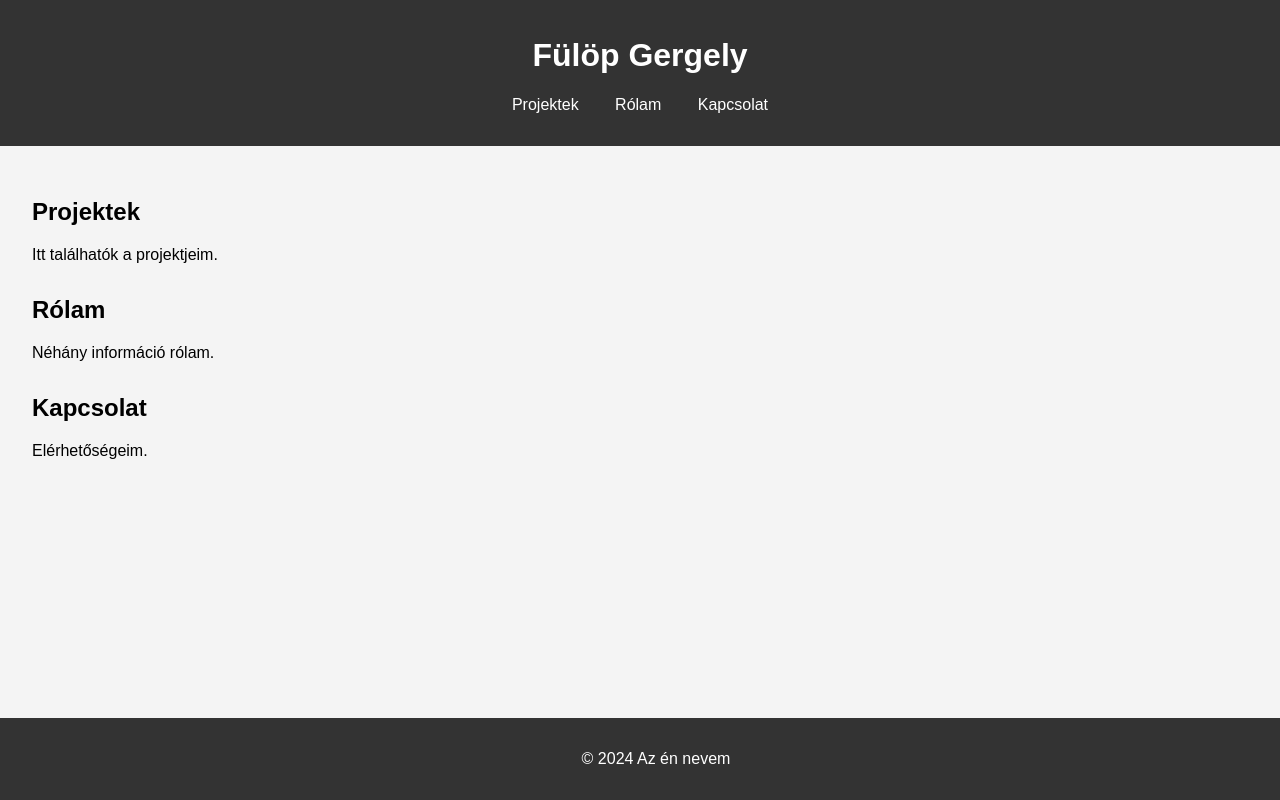
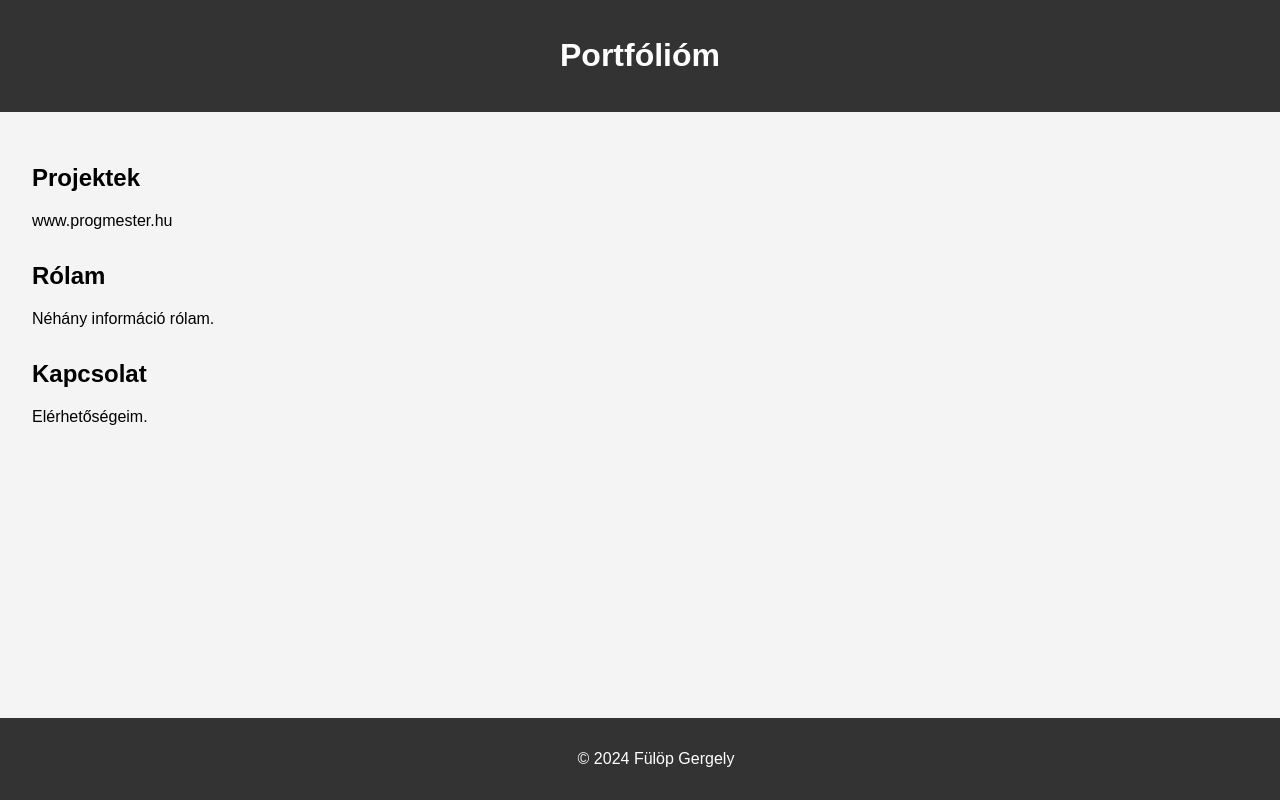
Before and after one commit to FulopGergely/portfolio, a plain HTML site: page index.html in a window 1280 px wide. Drawn offline with Linux system fonts and the light colour scheme.

Commit message:
changed project

```diff
--- a/index.html
+++ b/index.html
@@ -10,19 +10,12 @@
 
 <body>
     <header>
-        <h1>Fülöp Gergely</h1>
-        <nav>
-            <ul>
-                <li><a href="#projektek">Projektek</a></li>
-                <li><a href="#rolam">Rólam</a></li>
-                <li><a href="#kapcsolat">Kapcsolat</a></li>
-            </ul>
-        </nav>
+        <h1>Portfólióm</h1>
     </header>
     <main>
         <section id="projektek">
             <h2>Projektek</h2>
-            <p>Itt találhatók a projektjeim.</p>
+            <p>www.progmester.hu</p>
         </section>
         <section id="rolam">
             <h2>Rólam</h2>
@@ -34,7 +27,7 @@
         </section>
     </main>
     <footer>
-        <p>&copy; 2024 Az én nevem</p>
+        <p>&copy; 2024 Fülöp Gergely</p>
     </footer>
 </body>
 
```
